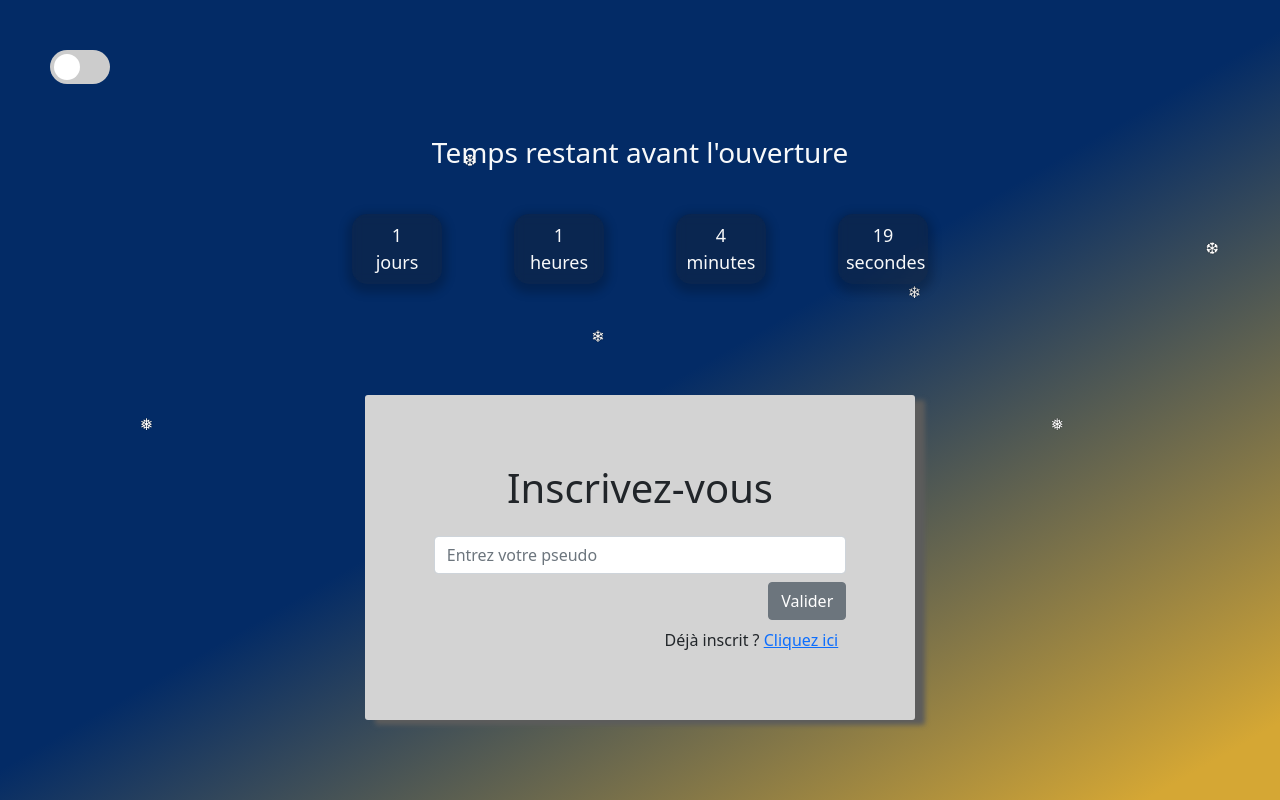
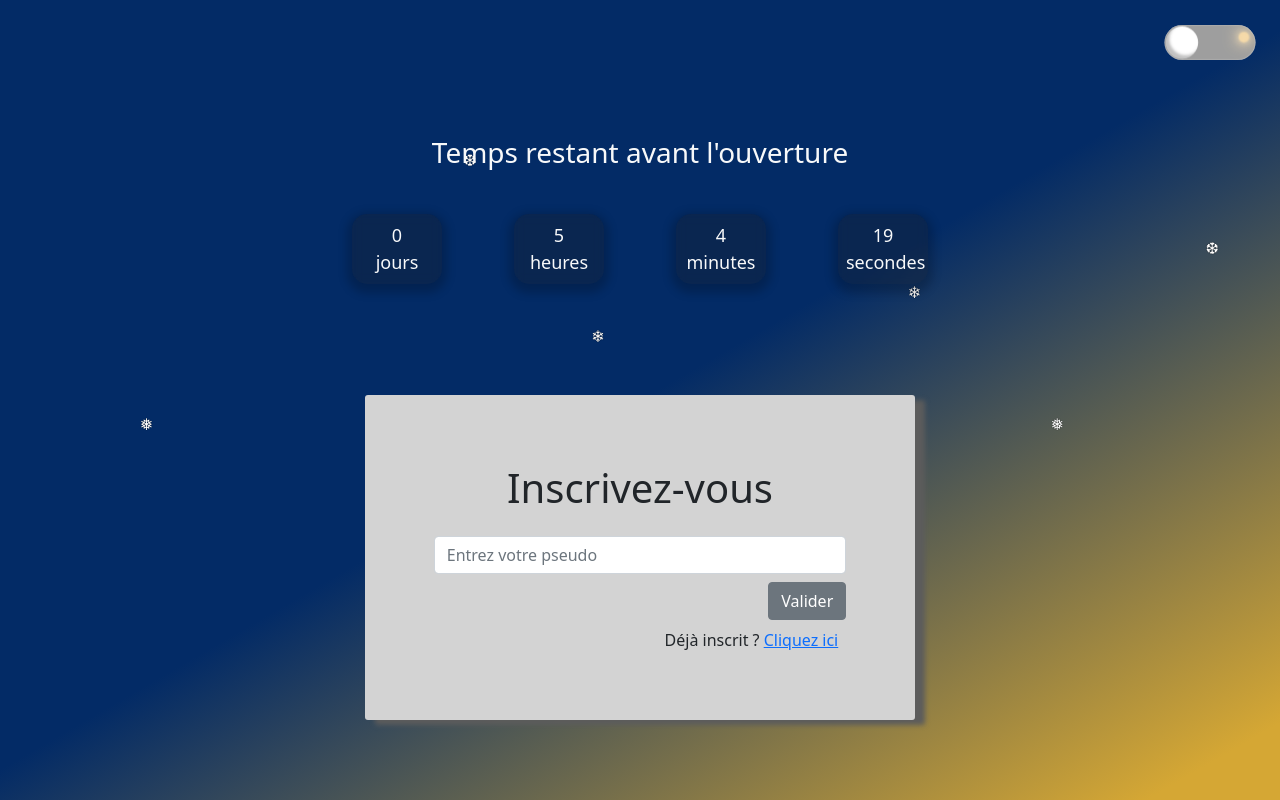
Before and after one commit to Aekyu/Projet-Noel, a PHP site: page / in a window 1280 px wide. Run offline with PHP 8.4, Linux system fonts and the light colour scheme; data comes from the database, SQL or seed files in the repository; grey boxes are pictures that could not be loaded.

Commit message:
15-12-2021

```diff
--- a/index.php
+++ b/index.php
@@ -15,16 +15,14 @@
   <link href="https://cdn.jsdelivr.net/npm/bootstrap@5.1.3/dist/css/bootstrap.min.css" rel="stylesheet" />
   <link rel="stylesheet" href="./style.css" />
   <link rel="stylesheet" href="./mediaIndex.css" />
+  <link rel="stylesheet" href="./buttonTheme.css">
   <title>Page d'accueil</title>
 </head>
 
-<body class="container" id="background1">
-  <div id="background2"></div>
-  <div id="switchbtn">
-    <label class="switch">
-      <input type="checkbox" onclick="switchBackground()">
-      <span class="slider round"></span>
-    </label>
+
+
+<div class="wrapper">
+  <input id="chk" type="checkbox" name="checkbox" class="switch">
 </div>
 
 <div id="timer" class="container">
@@ -119,7 +117,7 @@
   //   }
   // }
 
-    let dateTarget = new Date("Dec 16, 2021 10:00:00").getTime();
+  let dateTarget = new Date("Dec 15, 2021 14:00:00").getTime();
   let x = setInterval(function() {
     let actualDate = new Date().getTime();
     let distance = dateTarget - actualDate;
@@ -146,7 +144,7 @@
 
   // }
 </script>
-  <script src="https://code.jquery.com/jquery-3.6.0.min.js"></script>
+<script src="./theme1.js" <script src="https://code.jquery.com/jquery-3.6.0.min.js"></script>
 <script src="https://cdn.jsdelivr.net/npm/bootstrap@5.1.3/dist/js/bootstrap.bundle.min.js"></script>
 </body>
 
--- a/page_principale.html
+++ b/page_principale.html
@@ -63,7 +63,7 @@
         <a id="tas" href="page_tas.html">Tirage au sort</a>
     </div>
     <script>
-        let dateTarget = new Date("Dec 16, 2021 10:00:00").getTime();
+        let dateTarget = new Date("Dec 15, 2021 14:00:00").getTime();
         let x = setInterval(function() {
             let actualDate = new Date().getTime();
             let distance = dateTarget - actualDate;
--- a/style.css
+++ b/style.css
@@ -48,7 +48,7 @@ body.theme1 {
   height: 100%;
   background-repeat: no-repeat;
   background-color: #000000;
-  background-image: linear-gradient(160deg, #050505 45%, #434343 200%);
+  background-image: linear-gradient(160deg, #272525 45%, #434343 70%);
 }
 
 /* SNOW ( Baptiste ) */
@@ -305,6 +305,10 @@ body.theme1 {
   left: 0px;
 }
 
+#retourInscription.theme1 {
+  background-color: #272525;
+}
+
 /* END CSS page_principale ( tree/pannel/house/button ) */
 
 /* CSS page_tas (Baptiste ) */
@@ -317,12 +321,10 @@ body.theme1 {
 #bloc,
 #bloc2 {
   background: rgb(120, 12, 12);
-  background: linear-gradient(
-    90deg,
+  background: linear-gradient(90deg,
       rgba(120, 12, 12, 1) 0%,
       rgba(157, 59, 59, 0.7987570028011204) 0%,
-    rgba(107, 102, 102, 0.6502976190476191) 35%
-  );
+      rgba(107, 102, 102, 0.6502976190476191) 35%);
   /* background-color: #ada7a1; */
   border-radius: 11px;
 }
@@ -330,23 +332,19 @@ body.theme1 {
 #donne,
 #recev {
   background: rgb(120, 12, 12);
-  background: linear-gradient(
-    90deg,
+  background: linear-gradient(90deg,
       rgba(120, 12, 12, 1) 0%,
       rgba(157, 59, 59, 0.7987570028011204) 0%,
-    rgba(107, 102, 102, 0.6502976190476191) 35%
-  );
+      rgba(107, 102, 102, 0.6502976190476191) 35%);
   border-radius: 11px;
 }
 
 #tas1 {
   background: rgb(120, 12, 12);
-  background: linear-gradient(
-    90deg,
+  background: linear-gradient(90deg,
       rgba(120, 12, 12, 1) 0%,
       rgba(157, 59, 59, 0.7987570028011204) 0%,
-    rgba(107, 102, 102, 0.6502976190476191) 35%
-  );
+      rgba(107, 102, 102, 0.6502976190476191) 35%);
   padding: 11px;
   margin-top: 10px;
   border-radius: 11px;
@@ -394,15 +392,15 @@ body.theme1 {
   transition: 0.4s;
 }
 
-input:checked + .slider {
+input:checked+.slider {
   background-color: #2196f3;
 }
 
-input:focus + .slider {
+input:focus+.slider {
   box-shadow: 0 0 1px #2196f3;
 }
 
-input:checked + .slider:before {
+input:checked+.slider:before {
   -webkit-transform: translateX(26px);
   -ms-transform: translateX(26px);
   transform: translateX(26px);
@@ -423,12 +421,10 @@ input:checked + .slider:before {
   margin: 10px;
   padding: 10px;
   background: rgb(120, 12, 12);
-  background: linear-gradient(
-    90deg,
+  background: linear-gradient(90deg,
       rgba(120, 12, 12, 1) 0%,
       rgba(157, 59, 59, 0.7987570028011204) 0%,
-    rgba(107, 102, 102, 0.6502976190476191) 35%
-  );
+      rgba(107, 102, 102, 0.6502976190476191) 35%);
   color: whitesmoke;
 }
 
```
Lines whose indentation alone changed are shown as unchanged.
